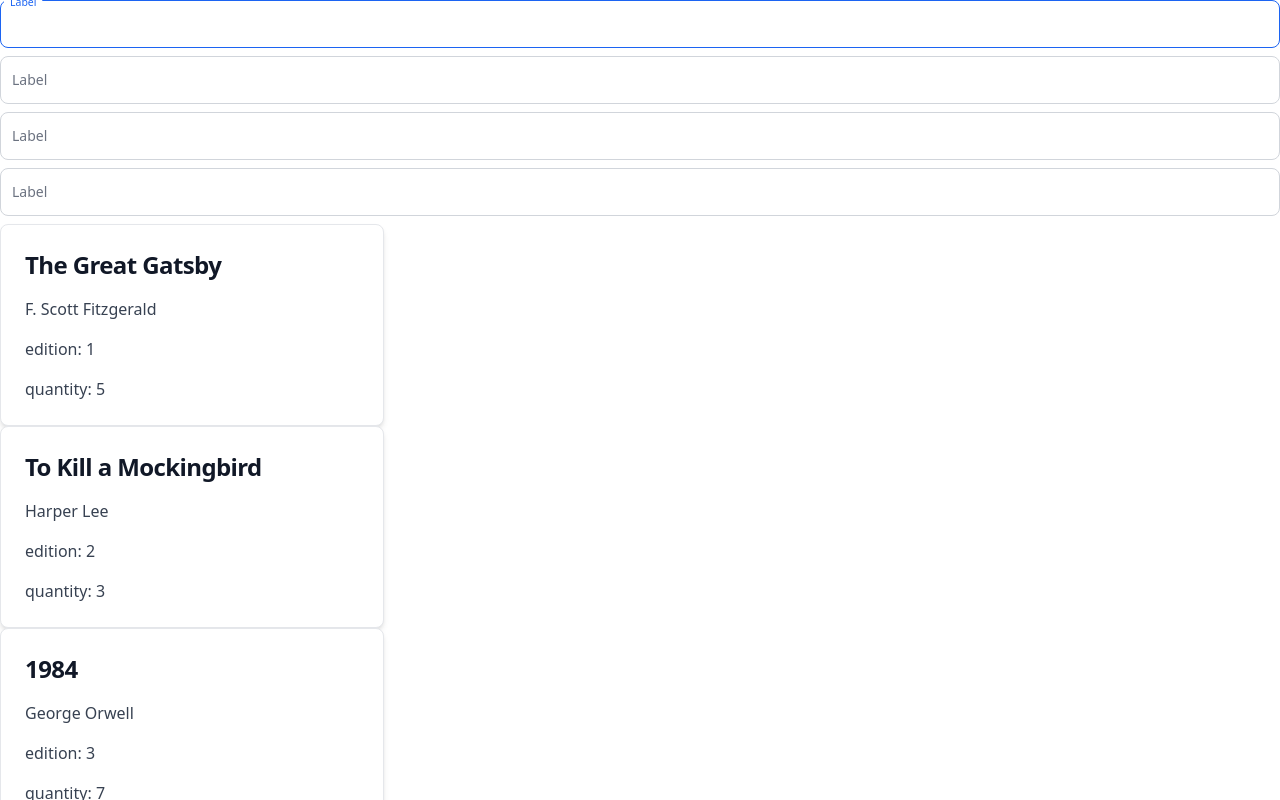
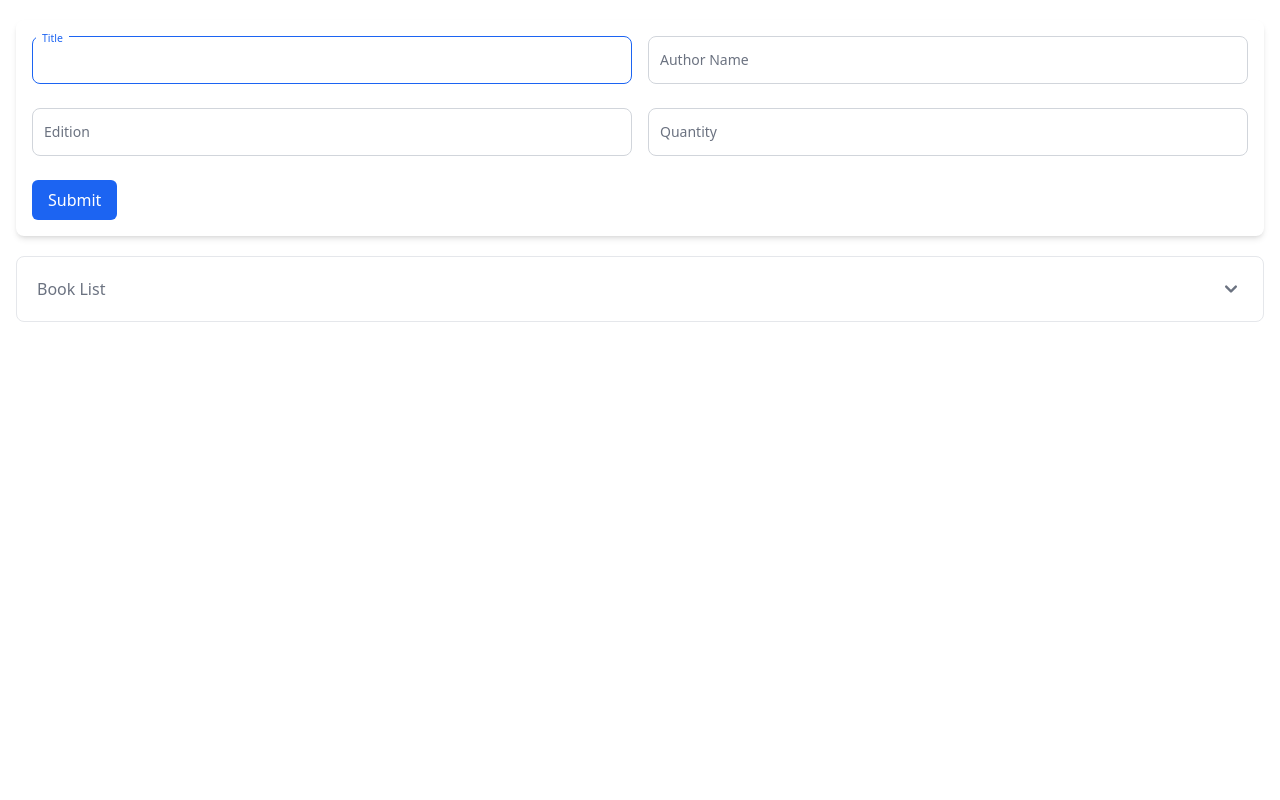
Before and after one commit to yuma-teb/khsrd_react_pt_001, a React (Vite) app: page / in a window 1280 px wide. Shown: the top 800 px of the page. Built offline with nearby package versions, Linux system fonts and the light colour scheme.

Commit message:
config: alias

```diff
--- a/src/pages/Book/index.tsx
+++ b/src/pages/Book/index.tsx
@@ -3,9 +3,11 @@ import BookView from "../../sections/book/view/book-list-view";
 
 export default function BookPage() {
 	return (
-		<div>
-			<CreateBookView />
-			<BookView />
-		</div>
+		<>
+			<div className="container mx-auto py-5 px-4 flex flex-col gap-5">
+				<CreateBookView />
+				<BookView />
+			</div>
+		</>
 	);
 }
--- a/src/sections/book/view/book-add-view.tsx
+++ b/src/sections/book/view/book-add-view.tsx
@@ -1,11 +1,59 @@
 import { FloatingLabel } from "flowbite-react";
+import { BookType } from "../../../types/book";
+import { useEffect, useState } from "react";
 export default function BookCreate() {
+	const [book, setBook] = useState<Partial<BookType>>();
+
+	useEffect(() => {
+		console.log(book);
+	}, [book]);
+
+	const handleChange = (e: React.ChangeEvent<HTMLInputElement>) => {
+		const { name, value } = e.target;
+		setBook((prev) => ({ ...prev, [name]: value }));
+	};
+
+	const handleSubmit = (e: React.FormEvent<HTMLFormElement>) => {};
+
 	return (
-		<div>
-			<FloatingLabel variant="outlined" label="Label" autoFocus={true} />
-			<FloatingLabel variant="outlined" label="Label" />
-			<FloatingLabel variant="outlined" label="Label" />
-			<FloatingLabel variant="outlined" label="Label" />
-		</div>
+		<form className="p-4 bg-white shadow-md rounded-lg">
+			<div className="grid grid-cols-1 md:grid-cols-2 gap-4">
+				<FloatingLabel
+					variant="outlined"
+					label="Title"
+					name="title"
+					autoFocus={true}
+					onChange={handleChange}
+				/>
+				<FloatingLabel
+					variant="outlined"
+					name="author"
+					label="Author Name"
+					onChange={handleChange}
+				/>
+				<FloatingLabel
+					variant="outlined"
+					name="edition"
+					type="number"
+					label="Edition"
+					onChange={handleChange}
+				/>
+				<FloatingLabel
+					variant="outlined"
+					name="quantity"
+					label="Quantity"
+					type="number"
+					onChange={handleChange}
+				/>
+			</div>
+			<div className="mt-4">
+				<button
+					type="submit"
+					className="px-4 py-2 bg-blue-600 text-white rounded-md hover:bg-blue-700 transition"
+				>
+					Submit
+				</button>
+			</div>
+		</form>
 	);
 }
--- a/src/sections/book/view/book-list-view.tsx
+++ b/src/sections/book/view/book-list-view.tsx
@@ -1,10 +1,23 @@
 import { MOCK_BOOK } from "../../../_mock/_books";
 import BookList from "../book-list";
+import {
+	Accordion,
+	AccordionContent,
+	AccordionPanel,
+	AccordionTitle,
+} from "flowbite-react";
 
 export default function BookView() {
 	return (
-		<div>
-			<BookList books={MOCK_BOOK} />
-		</div>
+		<Accordion collapseAll>
+			<AccordionPanel>
+				<AccordionTitle>Book List</AccordionTitle>
+				<AccordionContent>
+					<div className="grid grid-cols-1 md:grid-cols-4 gap-4">
+						<BookList books={MOCK_BOOK} />
+					</div>
+				</AccordionContent>
+			</AccordionPanel>
+		</Accordion>
 	);
 }
--- a/tsconfig.app.json
+++ b/tsconfig.app.json
@@ -1,4 +1,5 @@
 {
+	"extends": "./tsconfig.json",
 	"compilerOptions": {
 		"tsBuildInfoFile": "./node_modules/.tmp/tsconfig.app.tsbuildinfo",
 		"target": "ES2020",
@@ -6,16 +7,12 @@
 		"lib": ["ES2020", "DOM", "DOM.Iterable"],
 		"module": "ESNext",
 		"skipLibCheck": true,
-
-		/* Bundler mode */
 		"moduleResolution": "bundler",
 		"allowImportingTsExtensions": true,
 		"isolatedModules": true,
 		"moduleDetection": "force",
 		"noEmit": true,
 		"jsx": "react-jsx",
-
-		/* Linting */
 		"strict": true,
 		"noUnusedLocals": true,
 		"noUnusedParameters": true,
--- a/tsconfig.json
+++ b/tsconfig.json
@@ -5,10 +5,9 @@
 		{ "path": "./tsconfig.node.json" }
 	],
 	"compilerOptions": {
-		"baseUrl": ".",
-		"target": "es5",
+		"baseUrl": "./",
 		"paths": {
-			"@/*": ["./src/*"]
+			"@/*": ["src/*"]
 		}
 	}
 }
```
Also changed, not shown: src/utils/localStorage.ts (added).
